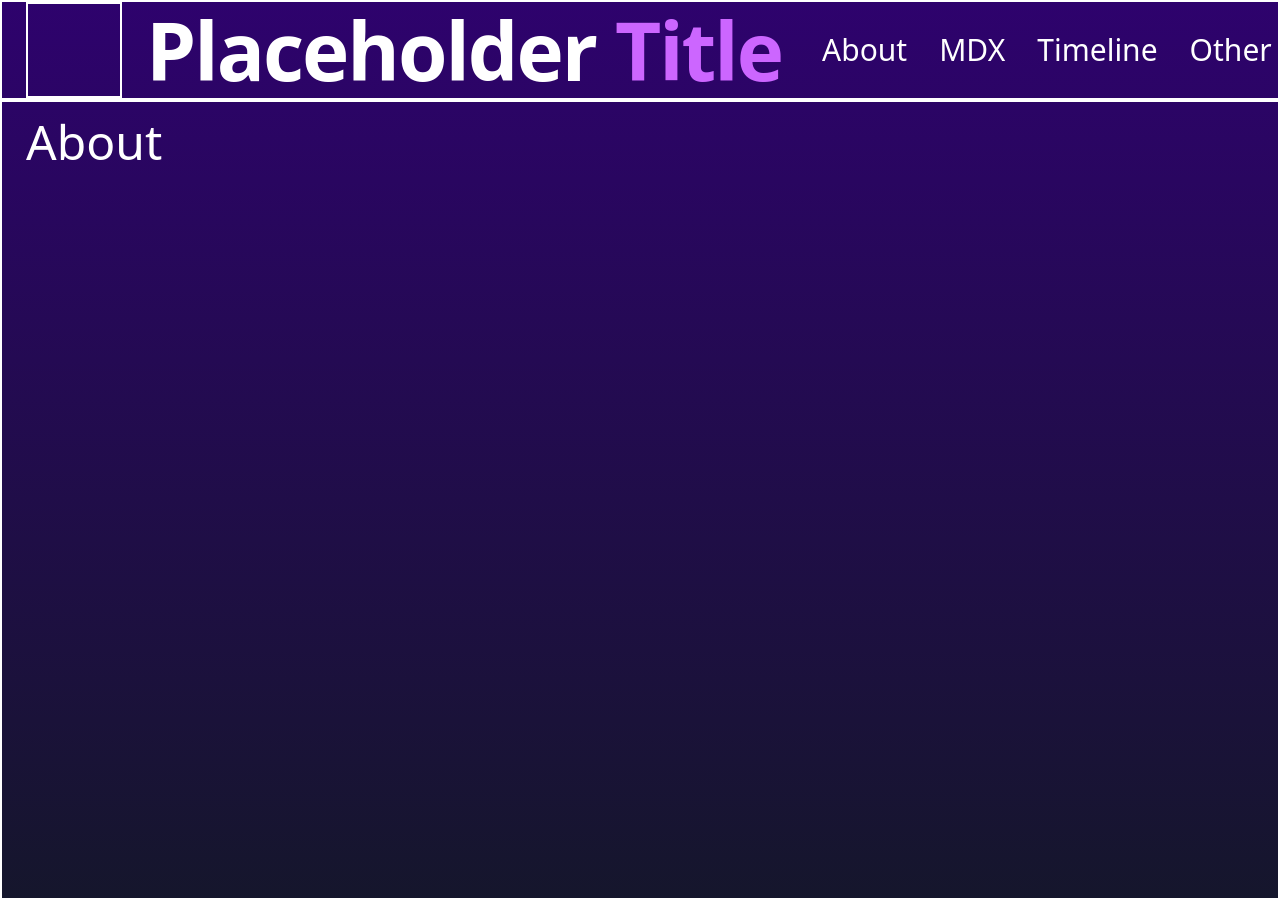
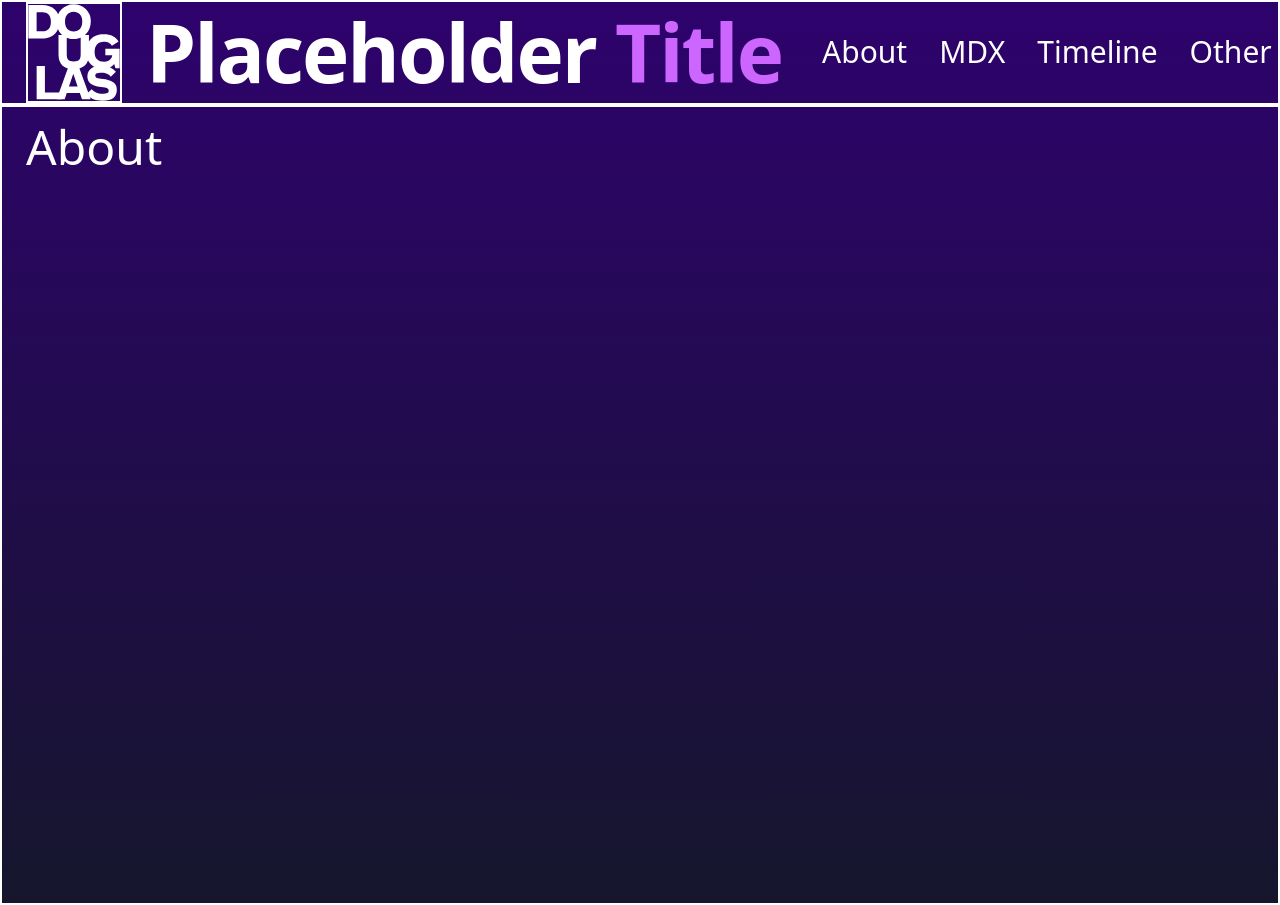
Before and after one commit to nagillimnayr/astronomia-nova, a Next.js app: page /about in a window 1280 px wide. Built offline with nearby package versions, Linux system fonts and the light colour scheme.

Commit message:
feat: add Douglas logo to NavBar

```diff
--- a/src/components/gui/Navigation/NavBar.tsx
+++ b/src/components/gui/Navigation/NavBar.tsx
@@ -1,12 +1,20 @@
 import Link from 'next/link';
 import NavBtn from './NavBtn';
+import Image from 'next/image';
 
 const NavBar = () => {
   return (
-    <header className="navbar sticky top-0 flex min-w-full flex-row items-stretch justify-start border-2 border-white py-0 pl-6 pr-36">
-      <div className="flex-start mr-auto flex flex-row">
+    <header className="navbar sticky top-0 z-50 flex min-w-full flex-row items-stretch justify-start border-2 border-white py-0 pl-6 pr-36">
+      <div className="flex-start mr-auto flex flex-row items-center">
         <Link className="h-full w-full" href="/">
-          <div className="aspect-square w-24 border-2 border-white"></div>
+          <div className="aspect-square w-24 border-2 border-white">
+            <Image
+              src="/logo/Douglas_College_logo_inverted.svg"
+              alt=""
+              width={128.19989}
+              height={134.69519}
+            />
+          </div>
         </Link>
         <Link className="whitespace-nowrap" href="/">
           <h2 className="mx-6 text-center text-5xl font-extrabold tracking-tight text-white sm:text-[5rem]">
```
